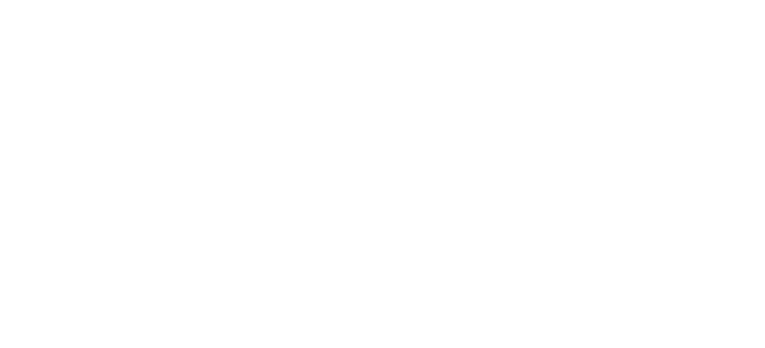
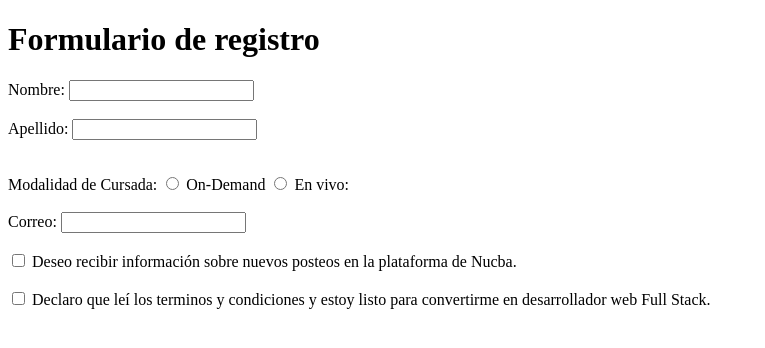
Before and after one commit to daniel-r-2022/eduflow, a plain HTML site: page formularios/index.html in a window 1280 px wide. Shown: the whole page, without its empty margins (0-765 px from the left). Drawn offline with Linux system fonts and the light colour scheme.

Commit message:
formularios

```diff
--- a/formularios/index.html
+++ b/formularios/index.html
@@ -7,6 +7,30 @@
     <title>Document</title>
 </head>
 <body>
-
+    <h1>Formulario de registro</h1>
+    <form>
+        <label for="nombre">Nombre:</label>
+        <input id="nombre" type="text">
+        <br><br>
+        <label for="apellido">Apellido:</label>
+        <input id="apellido" type="text">
+        <br><br>
+        <p>
+            Modalidad de Cursada:
+        <input id="ondemand" type="radio" name="cursada" >
+        <label for="ondemand">On-Demand</label>
+        <input id="vivo" type="radio" name="cursada">
+        <label for="vivo">En vivo:</label>
+        <br><br>
+        <label for="email">Correo:</label>
+        <input id="email" type="email">
+        <br><br>
+        <input id="checkbox1" type="checkbox" >
+        <label for="checkbox1">Deseo recibir información sobre nuevos posteos en la plataforma de Nucba.</label>
+        <br><br>
+        <input id="checkbox2" type="checkbox">
+        <label for="checkbox2">Declaro que leí los terminos y condiciones y estoy listo para convertirme en desarrollador web Full Stack.</label>
+    </p>
+    </form>
 </body>
 </html>
```
